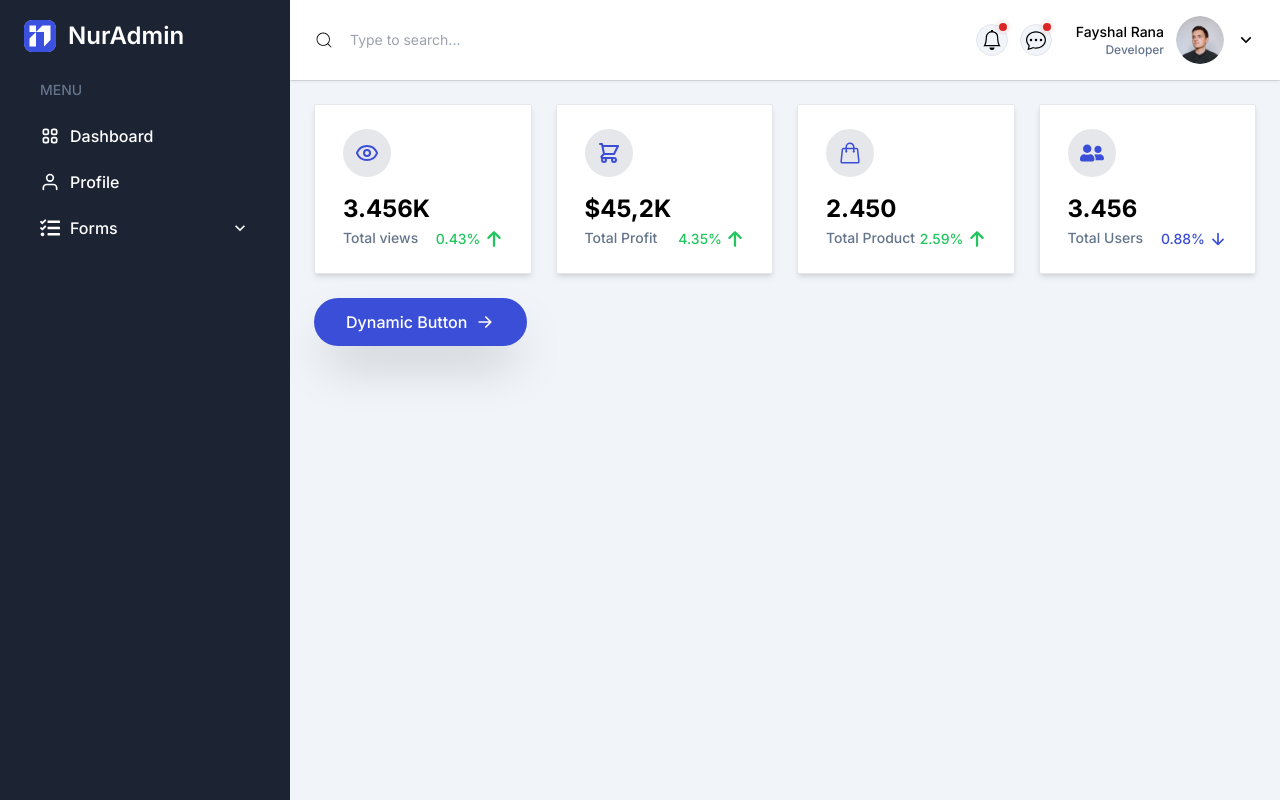
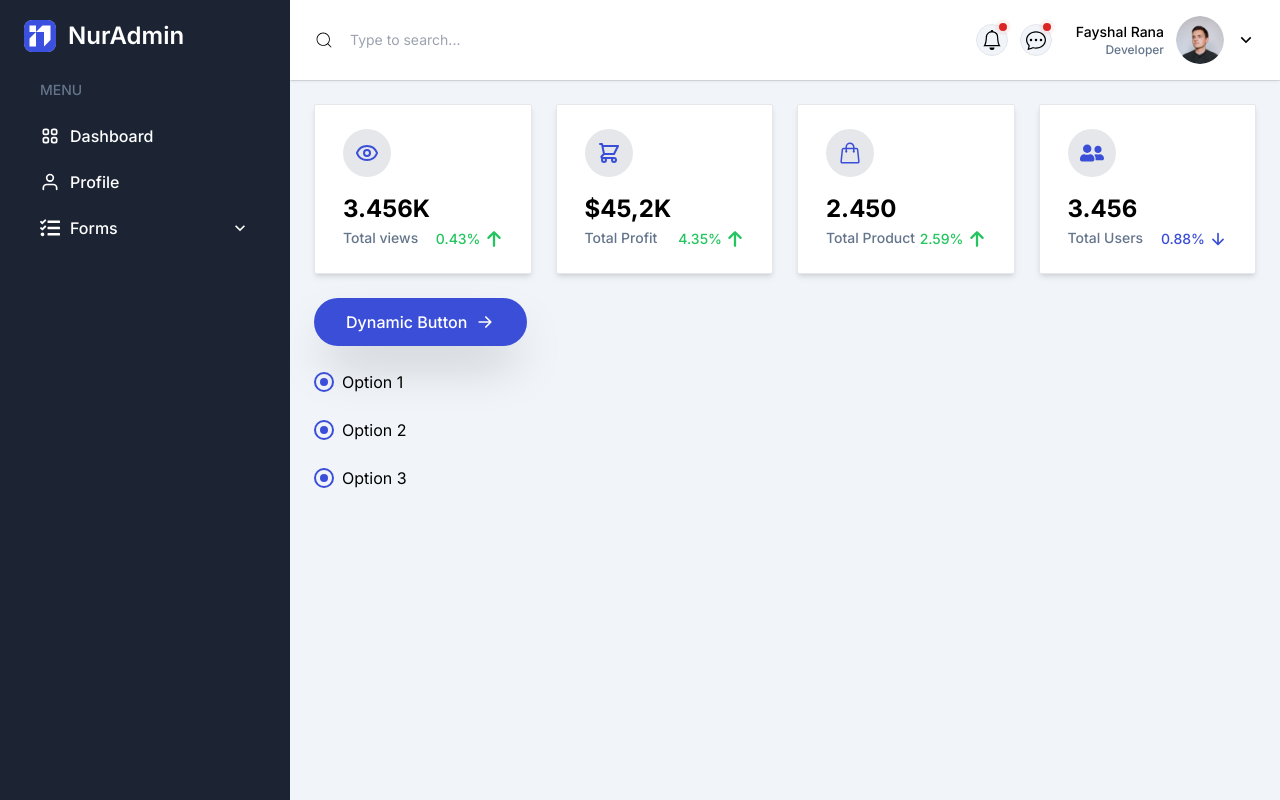
Before and after one commit to nur-it/react-tailwind-template, a React (Vite) app: page / in a window 1280 px wide. Built offline with nearby package versions, Linux system fonts and the light colour scheme; no server answers.

Commit message:
added radio buttons

```diff
--- /dev/null
+++ b/src/components/ui/RadioButton.jsx
@@ -0,0 +1,88 @@
+import { cva } from "class-variance-authority";
+import React from "react";
+import cn from "../../lib/cn";
+
+const radioButtonStyles = cva(
+  "inline-flex items-center justify-center font-medium cursor-pointer focus:outline-none transition",
+  {
+    variants: {
+      variant: {
+        primary: "text-primary",
+        secondary: "text-secondary",
+        danger: "text-red-600",
+      },
+      size: {
+        small: "h-4 w-4 text-sm",
+        medium: "h-6 w-6 text-base",
+        large: "h-8 w-8 text-lg",
+      },
+      disabled: {
+        true: "cursor-not-allowed opacity-50",
+      },
+    },
+    defaultVariants: {
+      variant: "primary",
+      size: "medium",
+    },
+  },
+);
+
+const RadioButton = ({
+  id,
+  name,
+  value,
+  checked,
+  onChange,
+  className,
+  variant,
+  size,
+  disabled = false,
+  label,
+  custom = false,
+  ...props
+}) => {
+  return (
+    <label
+      className={cn("relative inline-flex cursor-pointer items-center", {
+        "cursor-not-allowed": disabled,
+      })}
+    >
+      <input
+        type="radio"
+        id={id}
+        name={name}
+        value={value}
+        checked={checked}
+        onChange={onChange}
+        className={cn(
+          custom ? "peer sr-only" : "form-radio",
+          radioButtonStyles({ variant, size, disabled }),
+          className,
+        )}
+        disabled={disabled}
+        {...props}
+      />
+      {custom && (
+        <div
+          className={cn(
+            "h-5 w-5 rounded-complete border-2 border-primary bg-transparent transition duration-300 ease-in-out",
+            "peer-checked:bg-transparent peer-checked:ring-2 peer-checked:ring-primary",
+            "flex items-center justify-center",
+          )}
+        >
+          <div
+            className={cn(
+              "h-2 w-2 rounded-complete bg-primary transition-transform duration-300 ease-in-out",
+              "peer-checked:scale-100",
+            )}
+          />
+        </div>
+      )}
+      {label && (
+        <span className={cn("ml-2", { "opacity-50": disabled })}>{label}</span>
+      )}
+    </label>
+  );
+};
+
+export default RadioButton;
--- a/src/pages/DashBoard.jsx
+++ b/src/pages/DashBoard.jsx
@@ -3,6 +3,7 @@ import { Link } from "react-router-dom";
 import SummeryCard from "../components/screens/dashboard/SummeryCard";
 import { RightArrow } from "../components/shared/svg/RightArrow";
 import Button from "../components/ui/Button";
+import RadioButton from "../components/ui/RadioButton";
 
 const DashBoard = () => {
   const summeryData = [
@@ -46,10 +47,45 @@ const DashBoard = () => {
             ))}
           </div>
           <Link to={"/"}>
-            <Button icon={{ Icon: RightArrow, float: "right" }} className={"mt-6 rounded-full shadow-2xl"}>
+            <Button
+              icon={{ Icon: RightArrow, float: "right" }}
+              className={"mt-6 rounded-full shadow-2xl"}
+            >
               Dynamic Button
             </Button>
           </Link>
+          <div className="flex flex-col gap-6 mt-6">
+            <RadioButton
+              id="radio1"
+              name="example"
+              value="option1"
+              onChange={(e) => console.log(e.target.value)}
+              variant="primary"
+              size="small"
+              label="Option 1"
+              custom={true}
+            />
+            <RadioButton
+              id="radio2"
+              name="example"
+              value="option2"
+              onChange={(e) => console.log(e.target.value)}
+              variant="primary"
+              size="small"
+              label="Option 2"
+              custom={true}
+            />
+            <RadioButton
+              id="radio3"
+              name="example"
+              value="option3"
+              onChange={(e) => console.log(e.target.value)}
+              variant="primary"
+              size="small"
+              label="Option 3"
+              custom={true}
+            />
+          </div>
         </div>
       </section>
     </>
```
